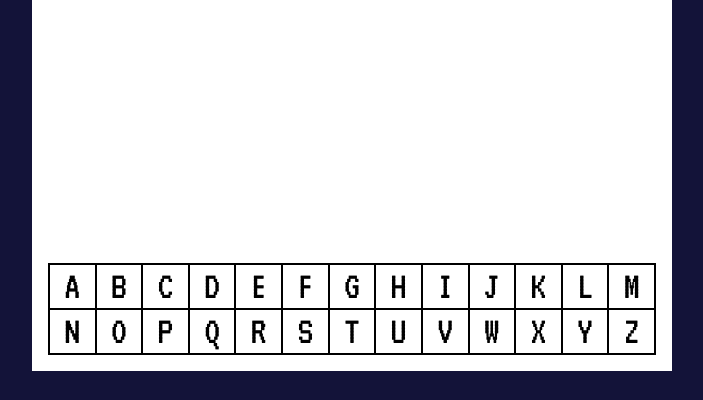
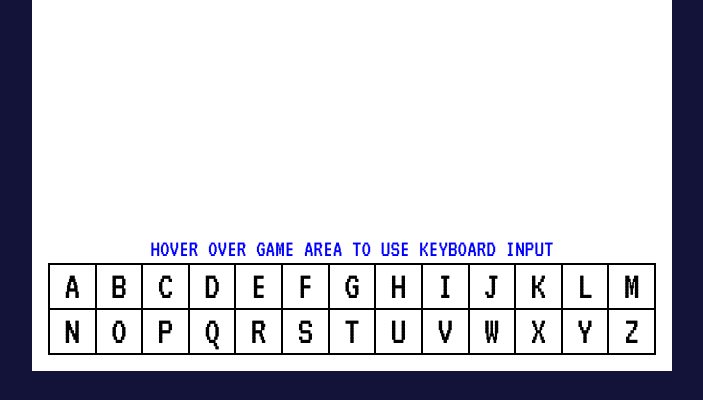
Before and after one commit to daki4364/zeta-samples-david, a plain HTML site: page Hangman/index.html in a window 1280 px wide. Shown: the part 125-525 px from the top of the page, without its empty margins (288-991 px from the left). Drawn offline with Linux system fonts and the light colour scheme; no server answers.

Commit message:
Hangman v3.1

```diff
--- a/Hangman/style.css
+++ b/Hangman/style.css
@@ -67,6 +67,15 @@ html, body{
 .area__content{
     grid-area: content;
 }
+.area__content::after{
+    position: absolute;
+    content: 'HOVER OVER GAME AREA TO USE KEYBOARD INPUT';
+    font-size: 3vmin;
+    bottom: 23%;
+    left: 18.5%;
+    color: blue;
+
+}
 .area__text{
     text-align: center;
 }
```
